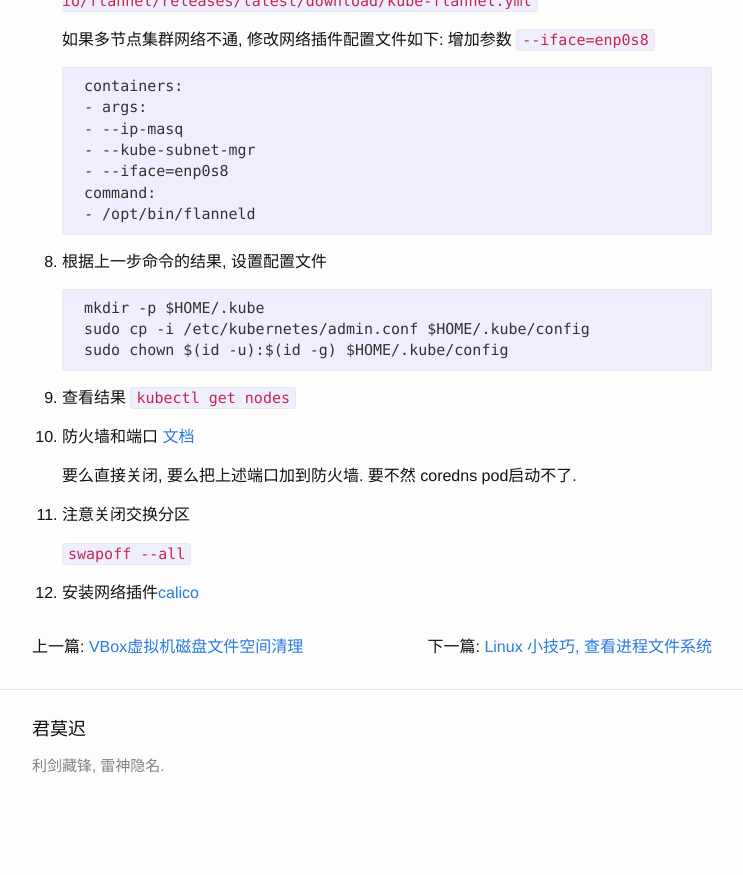
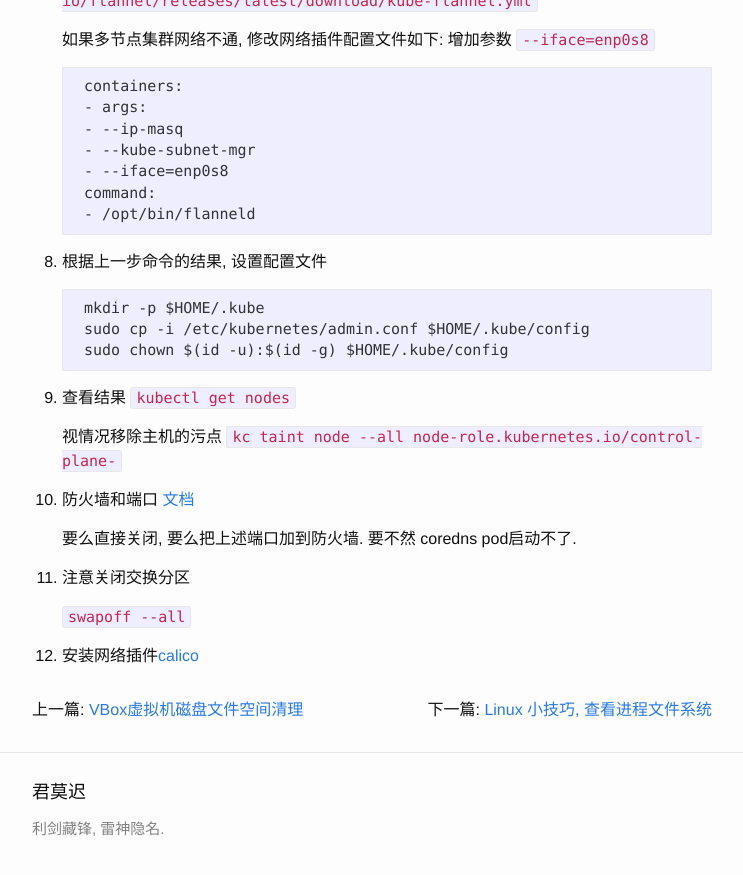
Before and after one commit to windqyoung/windqyoung.github.io, a Jekyll site: the page built from _posts/2023-07-30-k8s-init.md, in a window 1280 px wide and 900 px high, scrolled down 1736 px. Shown: the top 875 px of the window, without its empty margins (268-1011 px from the left). Built offline with Jekyll 4.4.1, drawn with Linux system fonts in a browser that asks for light colours; nearby versions of some CDN libraries; before the commit the page ends 2573 px from its top, so only the background shows below that.

Commit message:
更新k8s搭建

```diff
--- a/_posts/2023-07-30-k8s-init.md
+++ b/_posts/2023-07-30-k8s-init.md
@@ -107,6 +107,8 @@ title: k8s服务初始化记录
 
 9. 查看结果 `kubectl get nodes`
 
+    视情况移除主机的污点 `kc taint node --all node-role.kubernetes.io/control-plane-`
+
 10. 防火墙和端口 [文档](https://kubernetes.io/zh-cn/docs/reference/networking/ports-and-protocols/)
 
     要么直接关闭, 要么把上述端口加到防火墙. 要不然 coredns pod启动不了.
```
